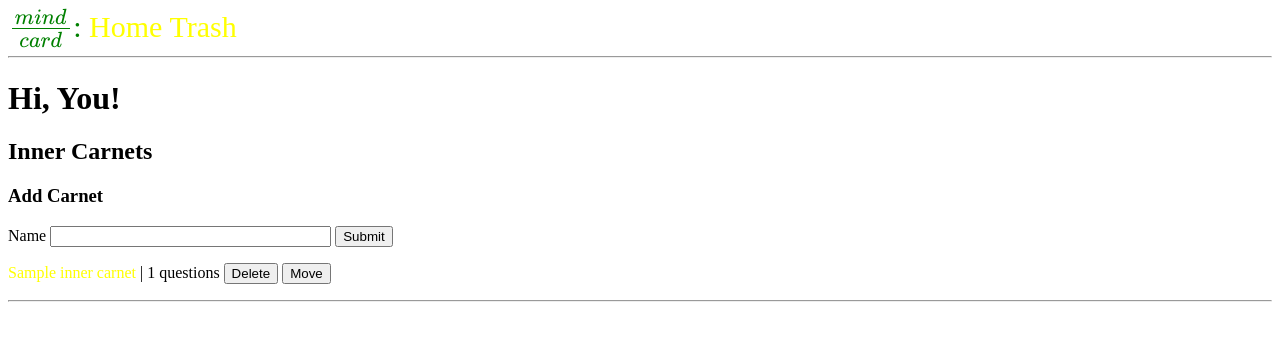
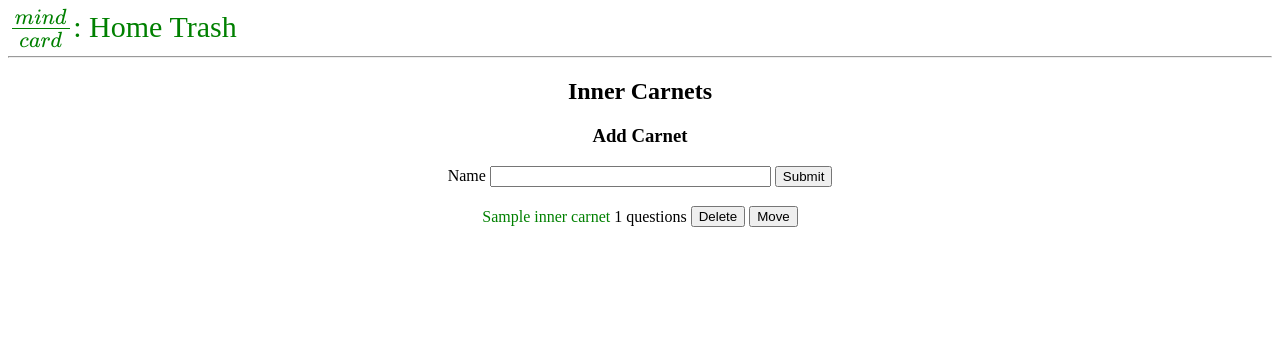
Before and after one commit to titouangaldo/flash_card_serv, a Flask app: template app/templates/index.html in a window 1280 px wide. Shown: the top 341 px of the page. Run offline with Flask 2, Linux system fonts and the light colour scheme; the template is opened without the code that fills it: most values are stand-ins (such as "Sample title", 1, 10 or a date in 2020); form fields are guessed from the names that the template uses; some libraries are stand-ins or nearby versions.

Commit message:
end of live view implementation

```diff
--- a/app/static/css/styles.css
+++ b/app/static/css/styles.css
@@ -1,5 +1,6 @@
-a:hover, a:visited, a:link, a:active{
-	color: yellow;
+a:visited, a:link, a:hover, a:active {
+	color: green;
+	background-color: transparent;
 	text-decoration: none;
 }
 
@@ -7,6 +8,20 @@ div.nav-bar {
 	color: green;
 	font-size:30px;
 }
+
+div.page_head {
+	text-align: center
+}
+
+div.add_carnet {
+	text-align: center;
+}
+
+table.inner_carnet {
+	margin-left: auto;
+	margin-right: auto;
+}
+
 
 div.question-content {
 	margin-top: 30;
--- a/app/templates/_carnet_preview.html
+++ b/app/templates/_carnet_preview.html
@@ -1,13 +1,21 @@
 <div class="carnet{{c.id}}-preview">
+	<form>
+		<td>
+			<a href="{{ url_for('main.carnet', id_carnet=c.id) }}">{{ c.name }}</a>
+		</td>
 
-	<form>
-		<a href="{{ url_for('main.carnet', id_carnet=c.id) }}">{{ c.name }}</a>
-	| {{ c.get_all_questions()|length }} questions
+		<td>
+			{{ c.get_all_questions()|length }} questions
+		</td>
 
-	{% if c.name != "Trash" %}
-		<button type="submit" name="delete-carnet" value="{{ c.id }}">Delete</button>
-		<button type="submit" name="move-carnet" value="{{ c.id }}">Move</button>
-	{% endif %}
+		{% if c.name != "Trash" %}
+			<td>
+				<button type="submit" name="delete-carnet" value="{{ c.id }}">Delete</button>
+			</td>
+
+			<td>
+				<button type="submit" name="move-carnet" value="{{ c.id }}">Move</button>
+			</td>
+		{% endif %}
 	</form>
-	<hr>
 </div>
--- a/app/templates/_inner_carnet_view.html
+++ b/app/templates/_inner_carnet_view.html
@@ -1,4 +1,8 @@
+<div class="page_head">
     <h2>Inner Carnets</h2>
+</div>
+
+<div class="add_carnet">
     <h3>Add Carnet</h3>
     {% if addCarnetForm %}
     	<form action="" method="post" novalidate>
@@ -10,9 +14,14 @@
             </p>
     	</form>
     {% endif %}
+</div>
 
 {% if inner_carnets|length > 0 %}
+<table class="inner_carnet">
     {% for c in inner_carnets %}
+        <tr>
 		  {% include '_carnet_preview.html' %}
+        </tr>
 	{% endfor %}
+</table>
 {% endif %}
--- a/app/templates/base.html
+++ b/app/templates/base.html
@@ -7,14 +7,11 @@
     {% else %}
     <title>Welcome to mind card\)</title>
     {% endif %}
-    <link rel="stylesheet" href="{{ url_for('static', filename='css/styles.css') }}">
+    <link rel="stylesheet" type="text/css" href="{{ url_for('static', filename='css/styles.css') }}">
   </head>
 
-
-
   <body>
-      <div class="nav-bar">
-        \(\frac{mind}{card}\):
+      <div class="nav-bar">\(\frac{mind}{card}\):
         <a href="{{ url_for('main.index') }}">Home</a>
         <a href="{{ url_for('trash.trash') }}">Trash</a>
       </div>
--- a/app/templates/index.html
+++ b/app/templates/index.html
@@ -1,8 +1,6 @@
 {% extends "base.html" %}
 
 {% block content %}
-    <h1>Hi, You!</h1>
-
 
     {% include '_inner_carnet_view.html' %}
 
```
Lines whose indentation alone changed are shown as unchanged.
